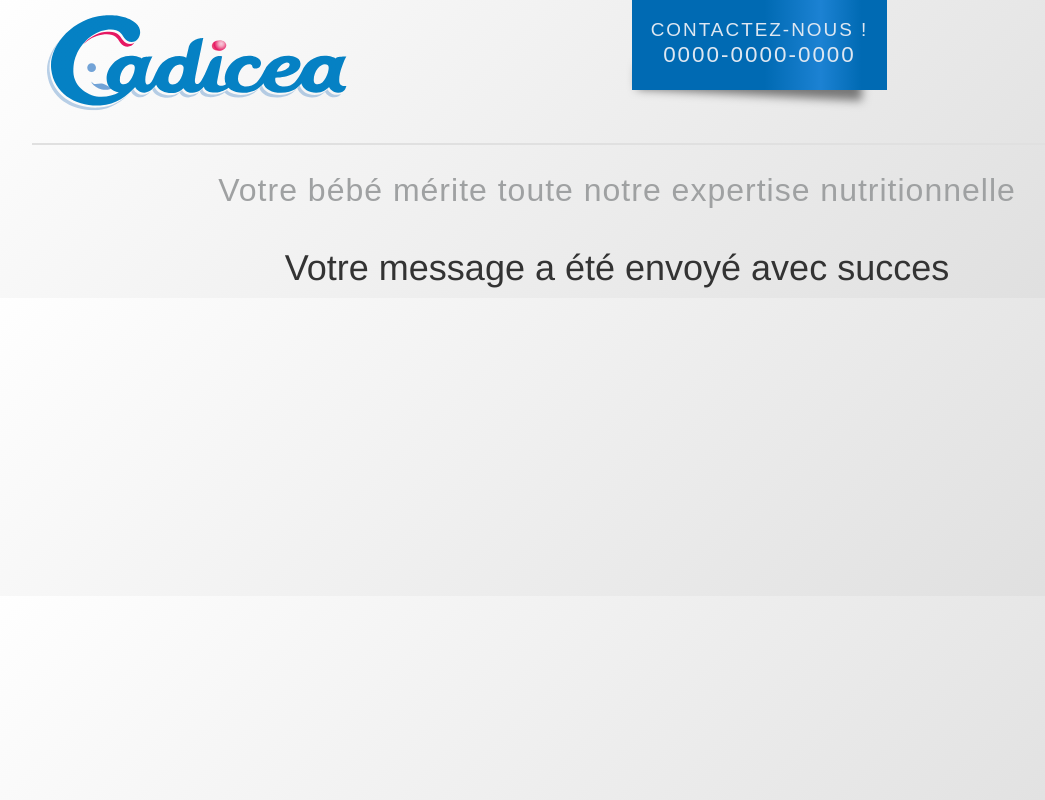
After one commit to daolf/cadiceaLight, a PHP site: page /msg_formulaire.php?state=succes in a window 1280 px wide. The commit adds this page. Shown: the whole page, without its empty margins (23-1068 px from the left). Run offline with PHP 8.4, Linux system fonts and the light colour scheme.

Commit message:
ajout page de redirection formulaire et modif script formulaire

```diff
--- /dev/null
+++ b/msg_formulaire.php
@@ -0,0 +1,40 @@
+<!DOCTYPE html>
+<html lang="en">
+<head>
+	<meta charset="UTF-8">
+	<meta name="viewport" content="width=device-width, initial-scale=1.0">
+	<link rel="stylesheet" type="text/css" href="bootstrap/css/bootstrap.min.css">
+	<link rel="stylesheet" type="text/css" href="css/style.css">
+	<link rel="stylesheet" type="text/css" href="css/header.css">
+	<link rel="stylesheet" type="text/css" href="css/slider.css">
+	<link rel="stylesheet" type="text/css" href="css/middle.css">
+	<link rel="stylesheet" type="text/css" href="css/footer.css">
+	<link rel="stylesheet" type="text/css" href="css/queries.css">
+	<!-- <link rel="stylesheet" type="text/css" href=""> -->
+	<!-- HTML5 Shim and Respond.js IE8 support of HTML5 elements and media queries -->
+	<!-- WARNING: Respond.js doesn't work if you view the page via file:// -->
+	<!--[if lt IE 9]>
+  	<script src="https://oss.maxcdn.com/libs/html5shiv/3.7.0/html5shiv.js"></script>
+  	<script src="https://oss.maxcdn.com/libs/respond.js/1.3.0/respond.min.js"></script>
+	<![endif]-->
+	<title>Cadicea</title>
+</head>
+<body>
+	<div class="container">
+		<section class="row main">
+			<div class="col-lg-12">
+				<header class="row">
+					<?php include 'html/header.html'; ?>
+				</header>
+				<?php
+					if($_GET['state'] == 'succes'){
+						echo '<h1>Votre message a été envoyé avec succes</h1>';
+					}else{
+						echo '<h1>Un problème a été rencontré</h1>';
+					}
+				?>
+			</div>
+		</section>
+	</div>
+</body>
+</html>
```
Also changed, not shown: traitement.php (+9 -2 lines).
